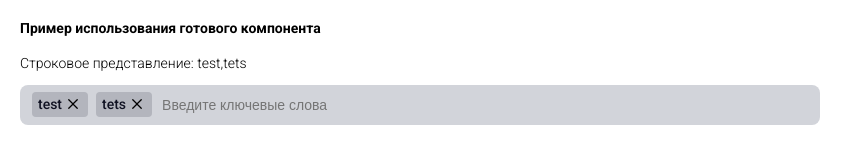
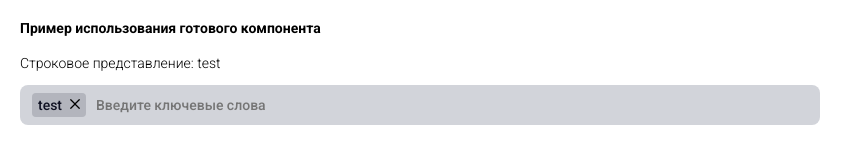
Before and after one commit to konkonskiy/ChipsInput, a React (Create React App) app: page / in a window 1280 px wide. Shown: the top 167 px of the page, without its empty margins (0-863 px from the left). Built offline with nearby package versions, Linux system fonts and the light colour scheme.

Commit message:
task-2 Реализована фича редактирования чипса, разделения его через запятую

```diff
--- a/src/components/app/App.tsx
+++ b/src/components/app/App.tsx
@@ -4,7 +4,7 @@ import './index.scss'
 import ChipsInput from '../chips-input/ChipsInput';
 
 const App: React.FC = () => {
-  const [value, setValue] = useState<string>('test,tets');
+  const [value, setValue] = useState<string>('test');
 
   return (
     <div className="App">
--- a/src/components/chips-input/ChipsInput.tsx
+++ b/src/components/chips-input/ChipsInput.tsx
@@ -1,10 +1,10 @@
 import React, { useEffect, useState } from 'react';
 import { IChip } from '../../types';
-import { uniqId } from '../../utilst/uniqId';
 import ErrorMessage from '../error-message/ErrorMessage';
 import ChipsList from './chips/ChipsList';
 import MainInput from './main-input/MainInput';
 import './index.scss'
+import { createChipsFromString } from '../../utilst/createChipsFromString';
 
 interface Props {
     value: string;
@@ -23,10 +23,7 @@ const ChipsInput: React.FC<Props> = ({ setValue, value }) => {
 
     useEffect(() => {
         if (!value) return
-        const splitArr = value.split(',').map(chip => ({
-            chip,
-            id: uniqId()
-        }))
+        const splitArr = createChipsFromString(value)
         setChips(splitArr)
     }, [])
 
--- a/src/components/chips-input/chips/ChipsItem.tsx
+++ b/src/components/chips-input/chips/ChipsItem.tsx
@@ -1,18 +1,76 @@
-import React from 'react';
+import React, { CSSProperties, useEffect, useRef, useState } from 'react';
 import { ReactComponent as CrossSvg } from '../../../icons/cross.svg'
 
 interface Props {
     chip: string;
     removeItem: () => void
+    handleReplaceChip: (modifyedString: string) => void
 }
 
-const ChipsItem: React.FC<Props> = ({ chip, removeItem }) => {
+const ChipsItem: React.FC<Props> = ({ chip, removeItem, handleReplaceChip }) => {
+    const [isShowInput, setIsShowInput] = useState<boolean>(false)
+    const [focus, setFocus] = useState<boolean>(false)
+    const [value, setValue] = useState<string>(chip)
+    const [width, setWidth] = useState<number>(0);
+
+    const span: React.LegacyRef<HTMLSpanElement> = useRef(null);
+
+    const handleInputChange = (event: React.ChangeEvent<HTMLInputElement>) => {
+        // TODO сделать ошибку на кол-во символов
+        setValue(event.target.value)
+    }
+
+    useEffect(() => {
+        if (span) {
+            // TODO NEEDED REFACTORING
+            // @ts-ignore
+            setWidth(span.current.offsetWidth);
+        }
+    }, [value]);
+
+    const handleShowInput = () => { setIsShowInput(true) }
+    const handleHideInput = () => { if (!focus) setIsShowInput(false) }
+    const handleSetFocus = () => { setFocus(true) }
+    const handleBlur = () => {
+        setFocus(false)
+        setIsShowInput(false)
+        if (value !== chip) handleReplaceChip(value)
+    }
+
+    // TODO NEEDED REFACTORING
+    const hideStyle: CSSProperties = {
+        position: 'absolute',
+        visibility: 'hidden'
+    }
 
     return (
-        <li className='ChipsItem'>
-            <span className='ChipsItem_text'>{chip}</span>
-            <button type="button" className='ChipsItem_btn' onClick={removeItem}><CrossSvg /></button>
-        </li>
+        <li
+            className='ChipsItem'
+            onMouseOver={handleShowInput}
+            onMouseOut={handleHideInput}
+        >
+            {isShowInput && (
+                <input
+                    className='ChipsItem_input'
+                    type="text"
+                    style={{ width: `${width}px` }}
+                    value={value}
+                    onChange={handleInputChange}
+                    onFocus={handleSetFocus}
+                    onBlur={handleBlur}
+                />
+            )}
+            <span
+                className='ChipsItem_text'
+                ref={span}
+                style={isShowInput ? hideStyle : undefined}
+            >
+                {value}
+            </span>
+            <button type="button" className='ChipsItem_btn' onClick={removeItem}>
+                <CrossSvg />
+            </button>
+        </li >
     )
 }
 
--- a/src/components/chips-input/chips/ChipsList.tsx
+++ b/src/components/chips-input/chips/ChipsList.tsx
@@ -1,5 +1,6 @@
 import React from 'react';
 import { IChip } from '../../../types';
+import { createChipsFromString } from '../../../utilst/createChipsFromString';
 import ChipsItem from './ChipsItem';
 import './index.scss'
 
@@ -14,13 +15,36 @@ const ChipsList: React.FC<Props> = ({ chips, setChips }) => {
     }
 
     const handleRemoveItem = (removeId: number) => {
-        const newChips = chips.filter(({id})=> id !== removeId)
+        const newChips = chips.filter(({ id }) => id !== removeId)
         setChips(newChips)
+    }
+
+    const handleReplaceChip = (id: number)  => (modifyedString:string) => {
+        let modifyedChips = []
+        if (modifyedString.includes(",")) {
+            const newChips = createChipsFromString(modifyedString)
+
+            const indexModifyedChip = chips.findIndex(chip => chip.id === id)
+
+            modifyedChips = [...chips]
+            modifyedChips.splice(indexModifyedChip, 1, ...newChips)
+
+        } else {
+            modifyedChips = chips.map(chip => {
+                if (chip.id === id) {
+                    chip.chip = modifyedString
+                }
+                return chip
+            })
+        }
+        setChips(modifyedChips)
     }
 
     return (
         <ul className='ChipsList'>
-            {chips.map(({chip, id}) => <ChipsItem key={id} chip={chip}
+            {chips.map(({ chip, id }) => <ChipsItem key={id}
+                chip={chip}
+                handleReplaceChip={handleReplaceChip(id)}
                 removeItem={() => handleRemoveItem(id)} />)}
         </ul>
     )
--- a/src/components/chips-input/chips/index.scss
+++ b/src/components/chips-input/chips/index.scss
@@ -6,6 +6,7 @@
 
 .ChipsItem {
     display: flex;
+    align-items: center;
     padding: 4px 6px;
 
     height: 100%;
@@ -21,11 +22,16 @@
         background-color: inherit;
         cursor: pointer;
 
-        padding-right: 4px;
+        padding-left: 8px;
 
         svg {
             width: 10px;
             height: 10px;
         }
     }
+
+    &_input, text {
+        padding: 0;
+        height: 100%;
+    }
 }
--- a/src/components/chips-input/main-input/MainInput.tsx
+++ b/src/components/chips-input/main-input/MainInput.tsx
@@ -1,5 +1,6 @@
 import React, { useState } from 'react';
 import { IChip } from '../../../types';
+import { checkOpenQuotationMark } from '../../../utilst/checkOpenQuotationMark';
 import { uniqId } from '../../../utilst/uniqId';
 import './index.scss'
 
@@ -24,9 +25,7 @@ const MainInput: React.FC<Props> = ({ setChips, setShowErrorMessage }) => {
 
         const lastLetter = value[value.length - 1]
 
-        if (lastLetter === '"') {
-            setIsOpenQuotationMark(!isOpenQuotationMark)
-        }
+        setIsOpenQuotationMark(checkOpenQuotationMark(value))
 
         if (value === ',') return
 
@@ -50,7 +49,7 @@ const MainInput: React.FC<Props> = ({ setChips, setShowErrorMessage }) => {
     return (
 
         <input type="text"
-            className='MainInput_input'
+            className='MainInput'
             value={valueInput}
             onChange={handleChangeInput}
             onBlur={handleBlur}
--- a/src/styles/index.scss
+++ b/src/styles/index.scss
@@ -13,10 +13,16 @@ body {
 
 input {
   outline: none;
-  font-size: inherit;
-  font-weight: inherit;
+  font: inherit;
+  color: inherit;
+  letter-spacing: inherit;
   background-color: inherit;
   border: none;
+}
+
+button {
+  padding: 0;
+  align-items: center;
 }
 
 ul {
--- /dev/null
+++ b/src/utilst/checkOpenQuotationMark.ts
@@ -0,0 +1,4 @@
+export const checkOpenQuotationMark = (str: string) : boolean => {
+    const quantity = (str.match(/"/g) || []).length
+    return quantity % 2 !== 0
+}
--- /dev/null
+++ b/src/utilst/createChipsFromString.ts
@@ -0,0 +1,13 @@
+import { IChip } from '../types/index'
+import { uniqId } from './uniqId'
+
+export const createChipsFromString = (value: string): IChip[] => {
+  const splitArr: IChip[] = value
+    .split(',')
+    .filter((str) => str)
+    .map((chip) => ({
+      chip,
+      id: uniqId(),
+    }))
+  return splitArr
+}
```
